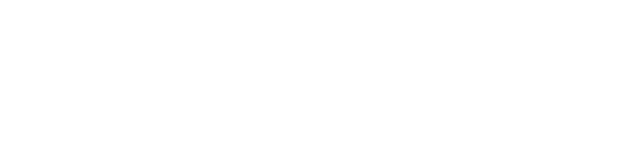
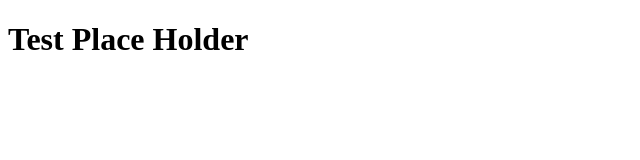
Before and after one commit to ajay28kumar/aem-edge-service, a plain HTML site: page docs/index.htm in a window 1280 px wide. Shown: the whole page, without its empty margins (0-640 px from the left). Drawn offline with Linux system fonts and the light colour scheme.

Commit message:
Update and rename index.html to index.htm

```diff
--- a/docs/index.html
+++ b/docs/index.htm
@@ -12,7 +12,7 @@
             <div class="homepage-tiles">
                   <div>
                         <div>
-
+                              <h1>Test Place Holder</h1>
                         </div>
                   </div>
             </div>
```
